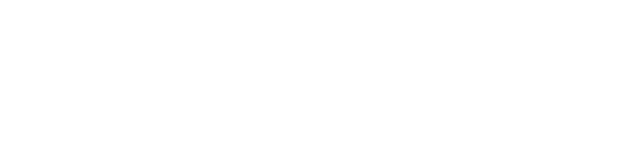
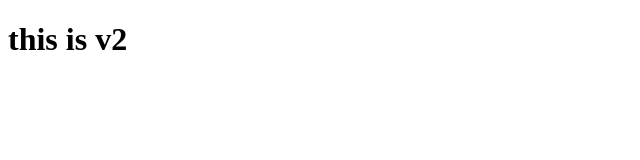
Before and after one commit to sahil20sharma/myrepo, a plain HTML site: page index.html in a window 1280 px wide. Shown: the whole page, without its empty margins (0-640 px from the left). Drawn offline with Linux system fonts and the light colour scheme.

Commit message:
this is v2

```diff
--- a/index.html
+++ b/index.html
@@ -6,6 +6,7 @@
     <title>Document</title>
 </head>
 <body>
+    <h1>this is v2</h1>
 
 </body>
 </html>
```
